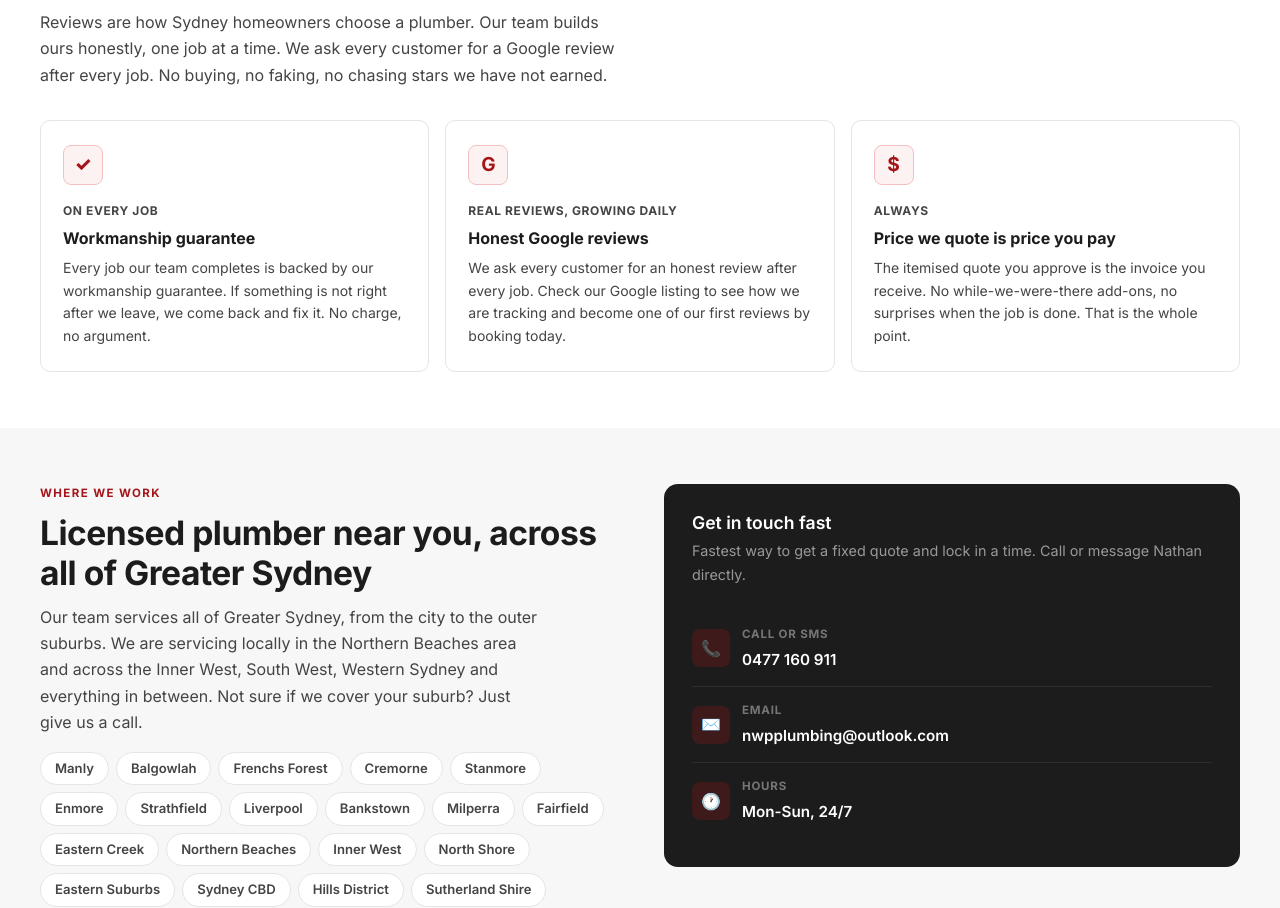
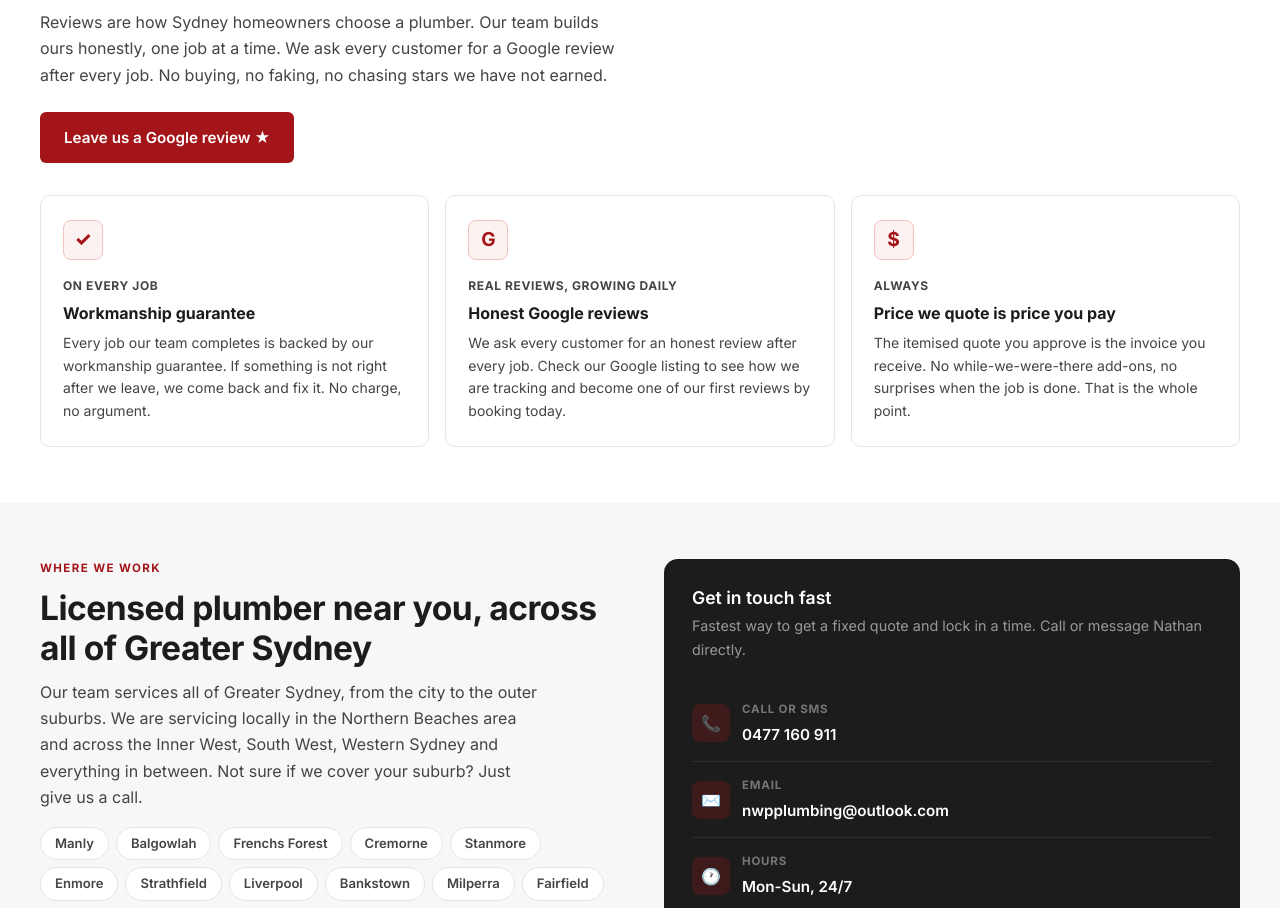
Before and after one commit to NWPPLUMBING/nwp-plumbing, a Next.js app: page / in a window 1280 px wide. Shown: the part 4913-5821 px from the top of the page. Built offline with nearby package versions, Linux system fonts and the light colour scheme.

Commit message:
Add Google review button

```diff
--- a/components/Trust.tsx
+++ b/components/Trust.tsx
@@ -10,6 +10,9 @@ export default function Trust() {
           <span className="eyebrow">Building trust from day one</span>
           <h2>Every review earned the old-fashioned way</h2>
           <p style={{marginTop:'10px',maxWidth:'580px'}}>Reviews are how Sydney homeowners choose a plumber. Our team builds ours honestly, one job at a time. We ask every customer for a Google review after every job. No buying, no faking, no chasing stars we have not earned.</p>
+        <a href="https://g.page/r/CWsEZUJmBDGWEBM/review" target="_blank" rel="noopener noreferrer" className="btn btn--red" style={{marginTop:'24px',display:'inline-flex'}}>
+          Leave us a Google review ★
+        </a>
           <div className="trust-grid">
             {[
               {icon:'✓',label:'On every job',title:'Workmanship guarantee',desc:'Every job our team completes is backed by our workmanship guarantee. If something is not right after we leave, we come back and fix it. No charge, no argument.'},
```
